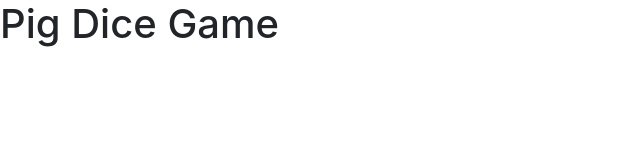
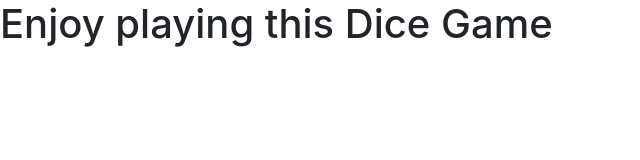
Before and after one commit to AshaAbukar/pig-dice, a plain HTML site: page index.html in a window 1280 px wide. Shown: the whole page, without its empty margins (0-640 px from the left). Drawn offline with Linux system fonts and the light colour scheme.

```diff
--- a/index.html
+++ b/index.html
@@ -8,7 +8,7 @@
 
   </head>
   <body>
-    <h1>Pig Dice Game</h1>
+    <h1>Enjoy playing this Dice Game</h1>
 
     <script src="js/jquery-3.4.1.js" type="text/javascript">
     </script>
```
